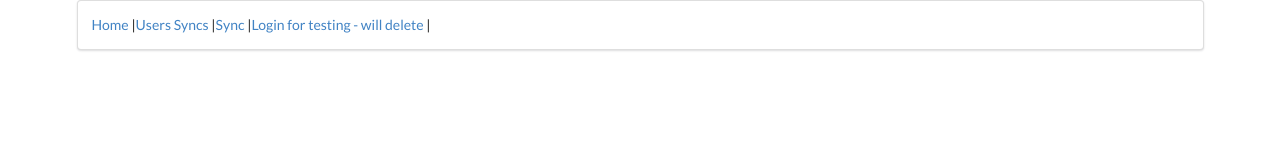
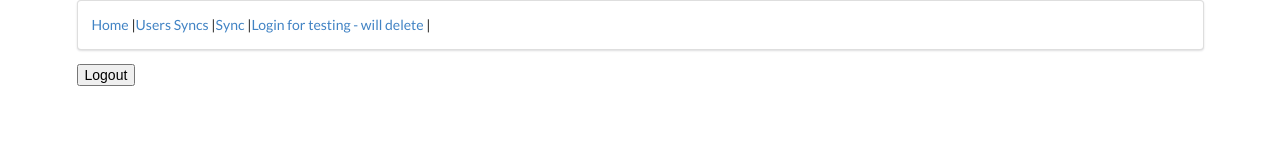
Before and after one commit to ang-lam/sync_me, a React (Create React App) app: page /logout in a window 1280 px wide. Shown: the top 160 px of the page. Built offline with nearby package versions, Linux system fonts and the light colour scheme.

Commit message:
created logout component to confirm logout

```diff
--- /dev/null
+++ b/src/components/Logout.js
@@ -0,0 +1,23 @@
+import React from 'react'
+import { connect } from 'react-redux'
+import { logoutUser } from '../actions/usersActions'
+
+const Logout = (props) => {
+
+    const handleClick = () => {
+        //remove token from localStorage
+        localStorage.removeItem('token');
+        //remove user object from redux store
+        props.logoutUser();
+        //redirect to login page!!!!!!!
+        props.history.push('/')
+    }
+
+    return (
+        <div>
+            <button onClick={handleClick}>Logout</button>
+        </div>
+    )
+}
+
+export default connect(null, {logoutUser})(Logout)
--- a/src/components/NavBar.js
+++ b/src/components/NavBar.js
@@ -1,5 +1,5 @@
 import React, { Component } from 'react';
-import { Link } from 'react-router-dom'
+import { NavLink, Link } from 'react-router-dom'
 import { connect } from 'react-redux'
 import { logoutUser } from '../actions/usersActions'
 
@@ -22,7 +22,7 @@ class NavBar extends Component {
                 <Link to='/syncs'>Users Syncs</Link> |
                 <Link to='/connect'>Sync</Link> |
                 <Link to='/'>Login for testing - will delete</Link> |
-                {this.props.loggedIn ? <Link to='/' onClick={this.handleClick}>Logout</Link> : null}
+                {this.props.loggedIn ? <Link to='/logout'>Logout</Link> : null}
                 {/* <button onClick={this.handleClick}>Logout</button> */}
             </div>
         )
--- a/src/components/Router.js
+++ b/src/components/Router.js
@@ -1,4 +1,4 @@
-import React from 'react'
+import React, { Component } from 'react';
 import { Route, Switch } from 'react-router-dom'
 import Home from '../components/Home'
 import RegisterPage from './RegisterPage'
@@ -6,10 +6,13 @@ import LoginPage from './LoginPage'
 import AuthRoute from './AuthRoute'
 import AllSyncs from '../containers/AllSyncs'
 import Syncs from '../containers/Syncs'
+import Logout from './Logout';
 
 //import the containers for the
 
-const Router = () => {
+class Router extends Component {
+
+    render() {
         return (
             <div>
                 <Switch>
@@ -19,6 +22,7 @@ const Router = () => {
                     <Route exact path='/connect' component={AllSyncs} />
                     <Route exact path='/signup' component={ (routeInfo) => <RegisterPage routeInfo={routeInfo} />} />
                     <Route exact path='/syncs' component={Syncs} />
+                    <Route exact path='/logout' component={Logout} />
                     {/* <AuthRoute exact path='/'>
                         <LoginPage />
                     </AuthRoute> */}
@@ -34,4 +38,6 @@ const Router = () => {
         )
     }
 
+}
+
 export default Router
```
Lines whose indentation alone changed are shown as unchanged.
